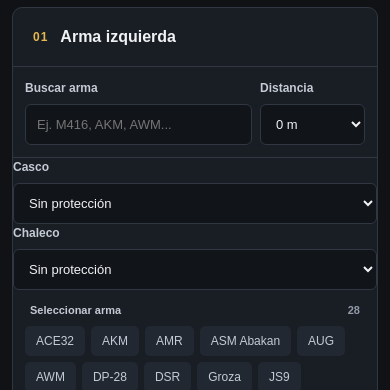
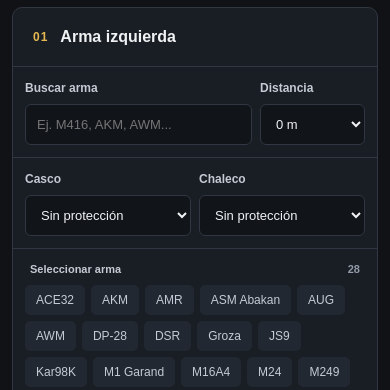
Before and after one commit to mnl14/Pubgm-wiki, a plain HTML site: page index.html in a window 390 px wide. Shown: the part 389-779 px from the top of the page. Drawn offline with Linux system fonts and the light colour scheme.

Commit message:
Add grid layout styles for equipment filters
Added styles for equipment filters with grid layout.

```diff
--- a/assets/css/styles.css
+++ b/assets/css/styles.css
@@ -196,6 +196,14 @@ a {
 .filter-group input:focus,
 .filter-group select:focus {
     border-color: var(--primary);
+}
+
+.equipment-filters {
+    display: grid;
+    grid-template-columns: repeat(2, minmax(0, 1fr));
+    gap: 12px;
+    padding: 16px;
+    border-bottom: 1px solid var(--border);
 }
 
 .selector-heading {
@@ -432,6 +440,11 @@ a {
         gap: 8px;
     }
 
+    .equipment-filters {
+        padding: 12px;
+        gap: 8px;
+    }
+
     .damage-content {
         grid-template-columns: 1fr;
     }
```
